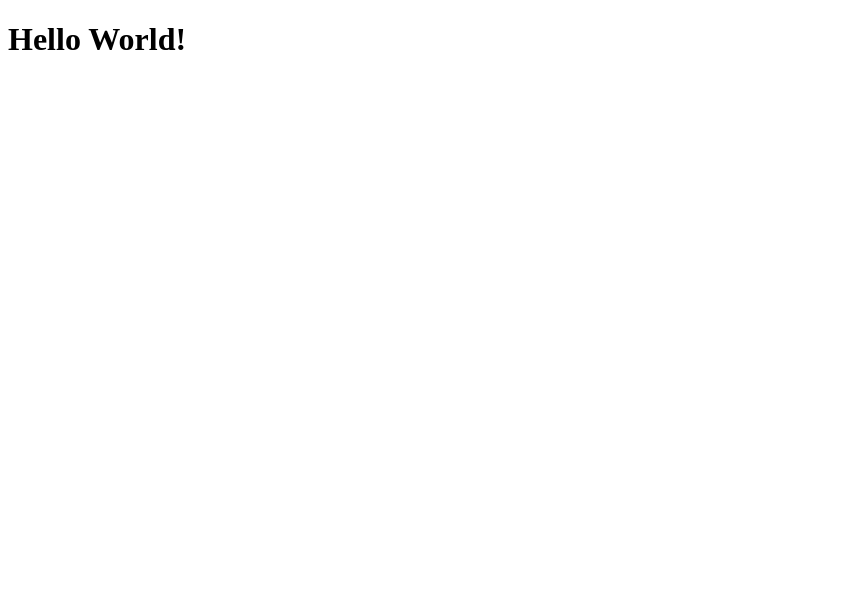
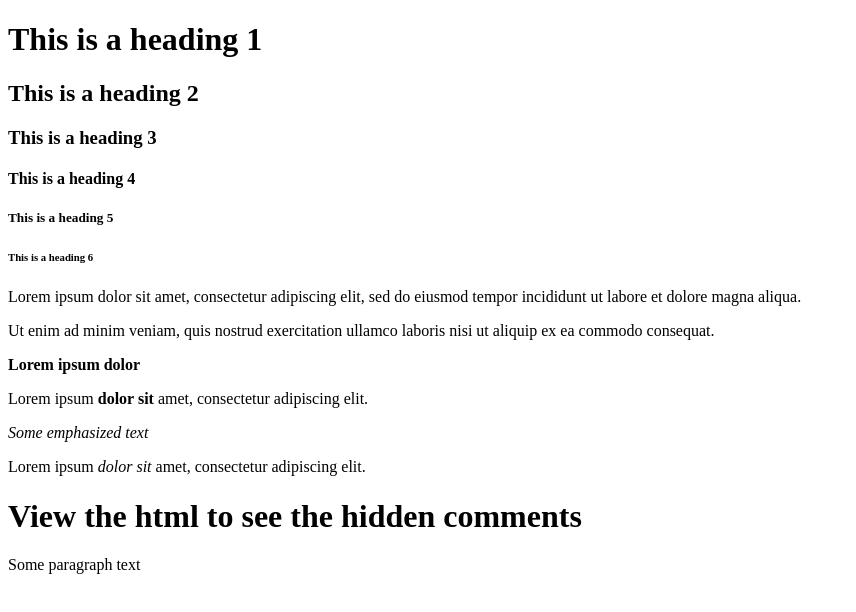
Before and after one commit to bholmdev/The_Oden_Project, a plain HTML site: page 2-working-with-text/index.html in a window 1280 px wide. Shown: the whole page, without its empty margins (0-856 px from the left). Drawn offline with Linux system fonts and the light colour scheme.

Commit message:
working with text complete

```diff
--- a/2-working-with-text/index.html
+++ b/2-working-with-text/index.html
@@ -5,6 +5,29 @@
   <title>My First Webpage</title>
 </head>
 <body>
-        <h1>Hello World!</h1>
+  <h1>This is a heading 1</h1>
+  <h2>This is a heading 2</h2>
+  <h3>This is a heading 3</h3>
+  <h4>This is a heading 4</h4>
+  <h5>This is a heading 5</h5>
+  <h6>This is a heading 6</h6>
+
+  <p>Lorem ipsum dolor sit amet, consectetur adipiscing elit, sed do eiusmod tempor
+  incididunt ut labore et dolore magna aliqua.</p>
+  <p>Ut enim ad minim veniam, quis nostrud exercitation ullamco laboris
+  nisi ut aliquip ex ea commodo consequat.</p>
+
+  <strong>Lorem ipsum dolor</strong>
+  <p>Lorem ipsum <strong>dolor sit</strong> amet, consectetur adipiscing elit.</p>
+
+  <em>Some emphasized text</em>
+  <p>Lorem ipsum <em>dolor sit</em> amet, consectetur adipiscing elit.</p>
+
+  <h1> View the html to see the hidden comments </h1>
+  <!-- I am an html comment -->
+  <p>Some paragraph text</p>
+  <!-- I am another html comment -->
+
+  <!-- Test -->
 </body>
 </html>
```
Also changed, not shown: 1-html-boilerplate/index.html (indentation only). Lines whose indentation alone changed are shown as unchanged.
